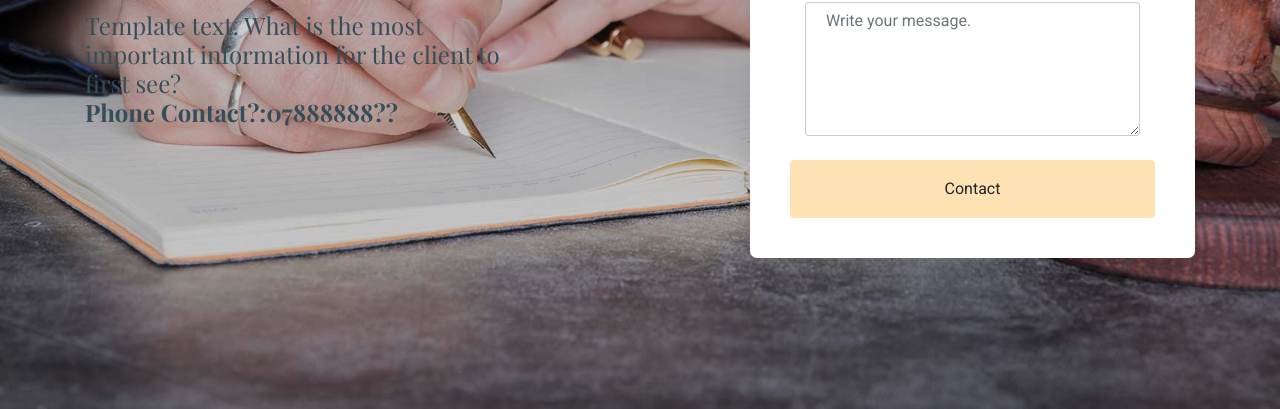
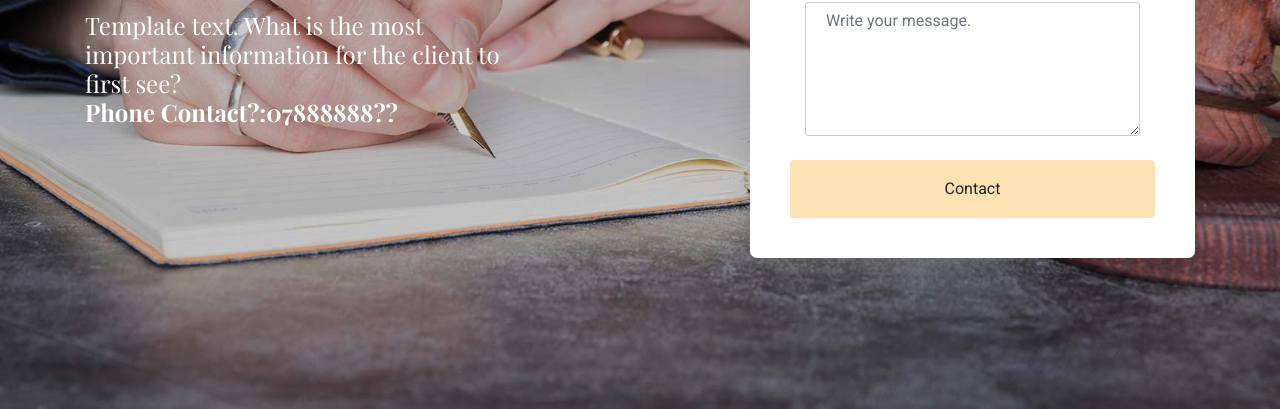
Before and after one commit to carlosalibernard/carlosalibernard.github.io, a plain HTML site: page index.html in a window 1280 px wide. Shown: the part 391-800 px from the top of the page. Drawn offline with nearby package versions, Linux system fonts and the light colour scheme; files whose address does not match are found by name.

Commit message:
Update index.html

```diff
--- a/index.html
+++ b/index.html
@@ -81,7 +81,7 @@
 
                 <div class="col-lg-5 intro">
                   <h1 class="text-white"><strong>Wills?</strong> &amp; Estate Law/Translation?</h1>
-                  <p class="text-white"><h4>Template text. What is the most important information for the client to first see? <br><strong> Phone Contact?:07888888?? </strong></h4></p>
+                  <p class="text-white"><h4 class="text-white">Template text. What is the most important information for the client to first see? <br><strong> Phone Contact?:07888888?? </strong></h4></p>
                 </div>
 
                 <div class="col-lg-5">
```
